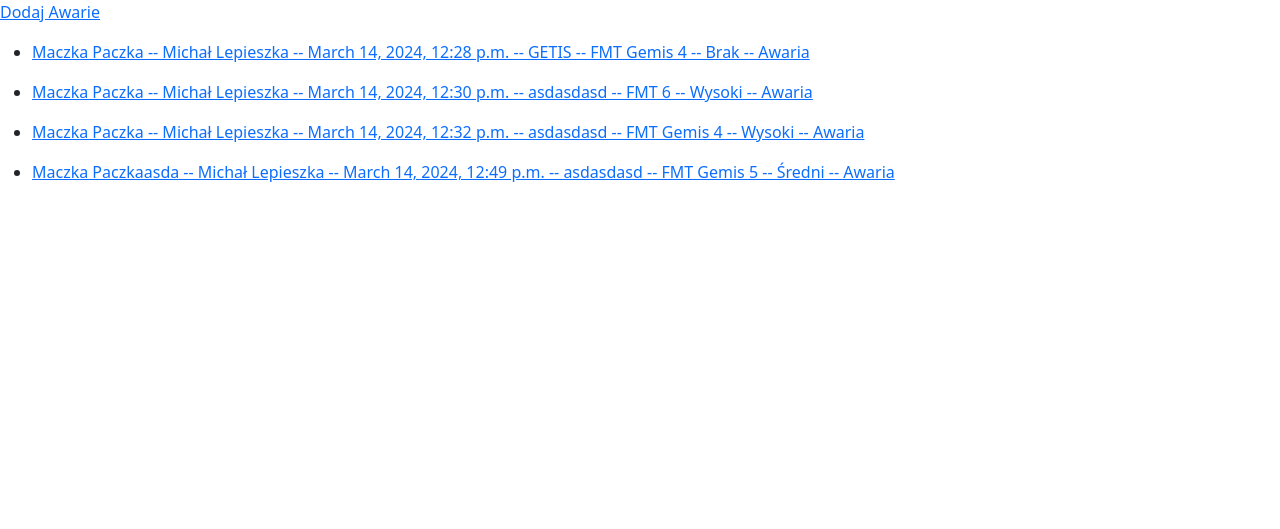
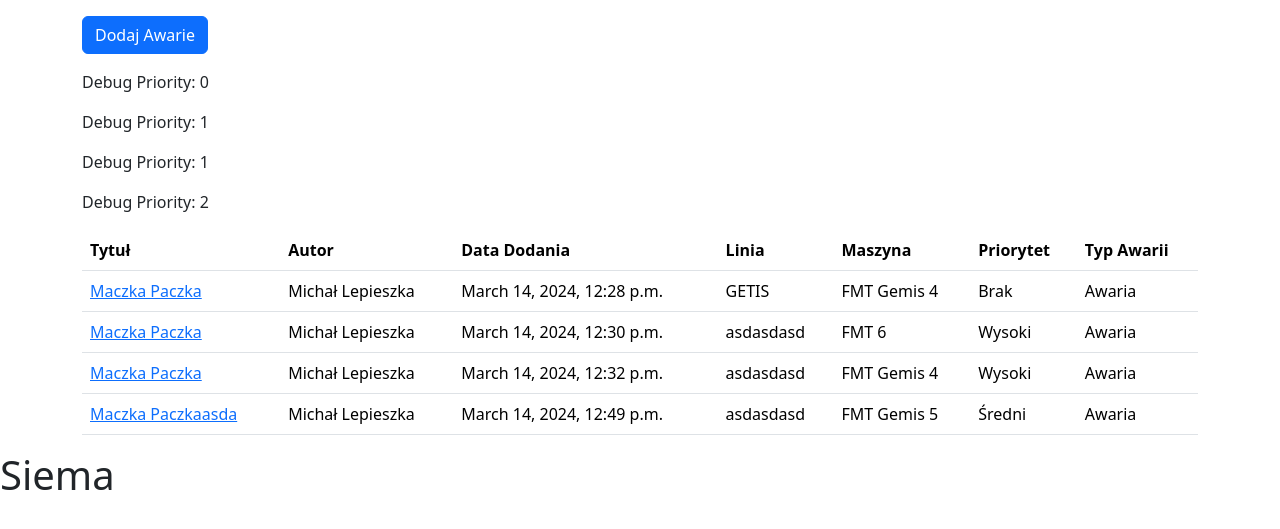
Before and after one commit to Szabson123/WorkFlowManagement, a Django app: page /issues/ in a window 1280 px wide. Shown: the part 56-585 px from the top of the page. Run offline with Django 5.2, Linux system fonts and the light colour scheme; a user stored in the database is signed in; data comes from the database, SQL or seed files in the repository; both versions use the stored data as it was after the commit; tables that the repository leaves empty hold one stand-in row (values such as "Sample post").

Commit message:
before leave

```diff
--- a/WorkFlowMgmt/WorkFlowMgmt/settings.py
+++ b/WorkFlowMgmt/WorkFlowMgmt/settings.py
@@ -151,8 +151,10 @@ DEFAULT_AUTO_FIELD = 'django.db.models.BigAutoField'
 LOGIN_REDIRECT_URL = 'profiles/main_page/'
 
 STATICFILES_DIRS = [
-    os.path.join(BASE_DIR, 'base/static')
+    os.path.join(BASE_DIR, 'base/static'),
 ]
 
 MEDIA_URL = '/media/'
 MEDIA_ROOT = os.path.join(BASE_DIR, 'media')
+
+STATIC_ROOT = os.path.join(BASE_DIR, 'staticfiles')
--- /dev/null
+++ b/WorkFlowMgmt/base/static/base/style.css
@@ -0,0 +1,14 @@
+table.table .priority-high {
+    background-color: #ffcccc !important; /* Jasnoczerwony */
+}
+.priority-medium {
+    background-color: #ffecb3 !important; /* Jasnopomarańczowy */
+}
+
+.priority-low {
+    background-color: #ffffcc !important; /* Jasnożółty */
+}
+
+.priority-none {
+    background-color: #f0f0f0 !important; /* Bardzo jasnoszary */
+}
--- a/WorkFlowMgmt/base/templates/base/base.html
+++ b/WorkFlowMgmt/base/templates/base/base.html
@@ -6,9 +6,9 @@
   <head>
     <meta charset="UTF-8">
     <title>Title</title>
-    <link rel="stylesheet" type="text/css" href="{% static 'schedule/style.css' %}">
     <link href="https://cdn.jsdelivr.net/npm/bootstrap@5.3.2/dist/css/bootstrap.min.css" rel="stylesheet" integrity="sha384-T3c6CoIi6uLrA9TneNEoa7RxnatzjcDSCmG1MXxSR1GAsXEV/Dwwykc2MPK8M2HN" crossorigin="anonymous">
     <script src="https://cdn.jsdelivr.net/npm/bootstrap@5.3.2/dist/js/bootstrap.bundle.min.js" integrity="sha384-C6RzsynM9kWDrMNeT87bh95OGNyZPhcTNXj1NW7RuBCsyN/o0jlpcV8Qyq46cDfL" crossorigin="anonymous"></script>
+    <link rel="stylesheet" type="text/css" href="{% static 'base/style.css' %}">
     <title>WorkFlowManagemnt</title>
   </head>
   <body>
--- a/WorkFlowMgmt/issues/templates/issues/issue_list.html
+++ b/WorkFlowMgmt/issues/templates/issues/issue_list.html
@@ -1,15 +1,40 @@
 {% extends 'base/base.html' %}
 {% block content %}
 
-<p><a href="{% url 'issues:create_issue' %}">Dodaj Awarie</a></p>
+<div class="container mt-3">
+    <p><a class="btn btn-primary" href="{% url 'issues:create_issue' %}">Dodaj Awarie</a></p>
 
+    <table class="table">
+        <thead>
+            <tr>
+                <th>Tytuł</th>
+                <th>Autor</th>
+                <th>Data Dodania</th>
+                <th>Linia</th>
+                <th>Maszyna</th>
+                <th>Priorytet</th>
+                <th>Typ Awarii</th>
+            </tr>
+        </thead>
+        <tbody>
+            {% for issue in issues %}
+                {% with issue.priority as priority %}
+                <p>Debug Priority: {{ priority }}</p>
+                <tr class="{% if priority == '1' %}priority-high{% elif priority == '2' %}priority-medium{% elif priority == '3' %}priority-low{% elif priority == '0' %}priority-none{% endif %}">
 
-{% for issue in issues %}
-    <ul>
-        <li><a href="{% url 'issues:issue_detail' pk=issue.pk %}">{{issue.title}} -- {{issue.author.get_full_name}} -- {{issue.upload_date}} -- {{issue.line}} -- {{issue.machine}} -- {{ issue.get_priority_display }}
-             -- {{ issue.get_type_of_issue_display }}
-        </a></li>
-    </ul>
-{% endfor %}
+                        <td><a href="{% url 'issues:issue_detail' pk=issue.pk %}">{{ issue.title }}</a></td>
+                        <td>{{ issue.author.get_full_name }}</td>
+                        <td>{{ issue.upload_date }}</td>
+                        <td>{{ issue.line }}</td>
+                        <td>{{ issue.machine }}</td>
+                        <td>{{ issue.get_priority_display }}</td>
+                        <td>{{ issue.get_type_of_issue_display }}</td>
+                    </tr>
+                {% endwith %}
+            {% endfor %}
+        </tbody>
+    </table>
+</div>
+<h1>Siema</h1>
 
 {% endblock %}
```
Also changed, not shown: WorkFlowMgmt/db.sqlite3.
